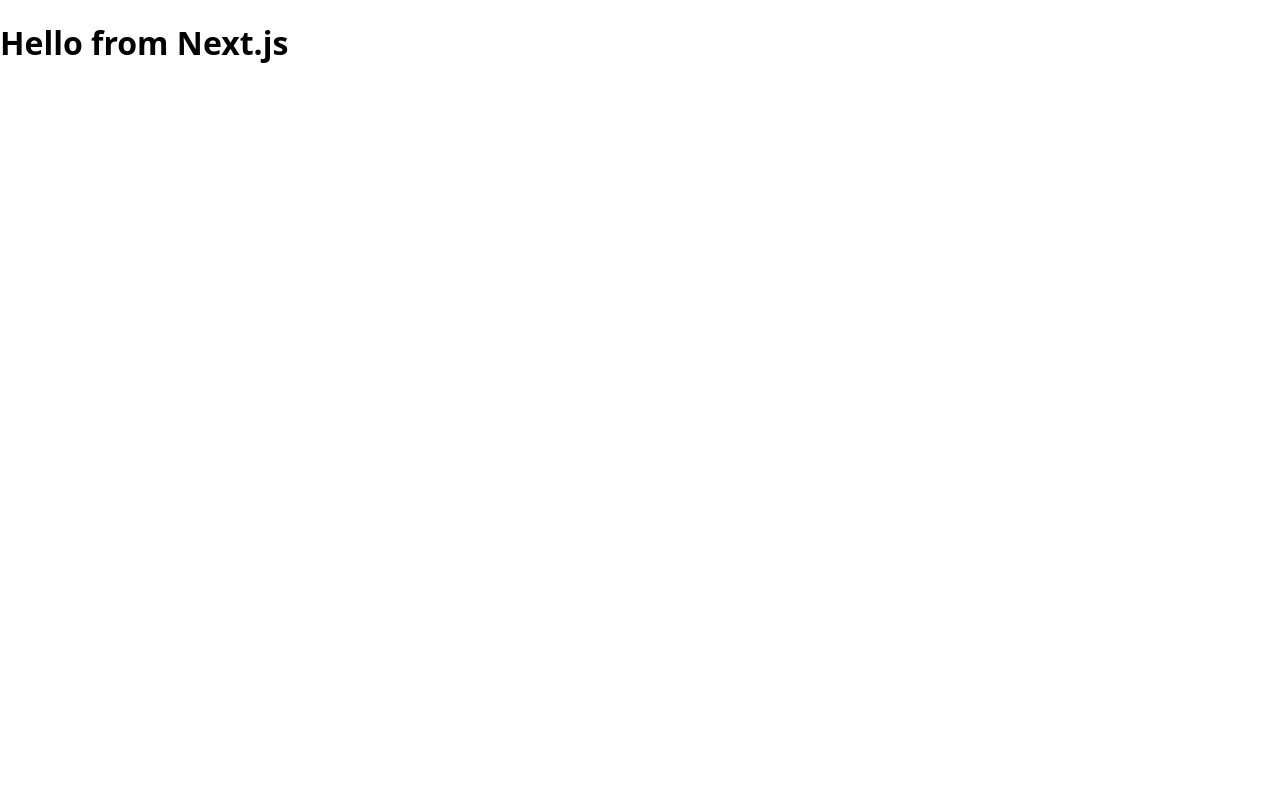
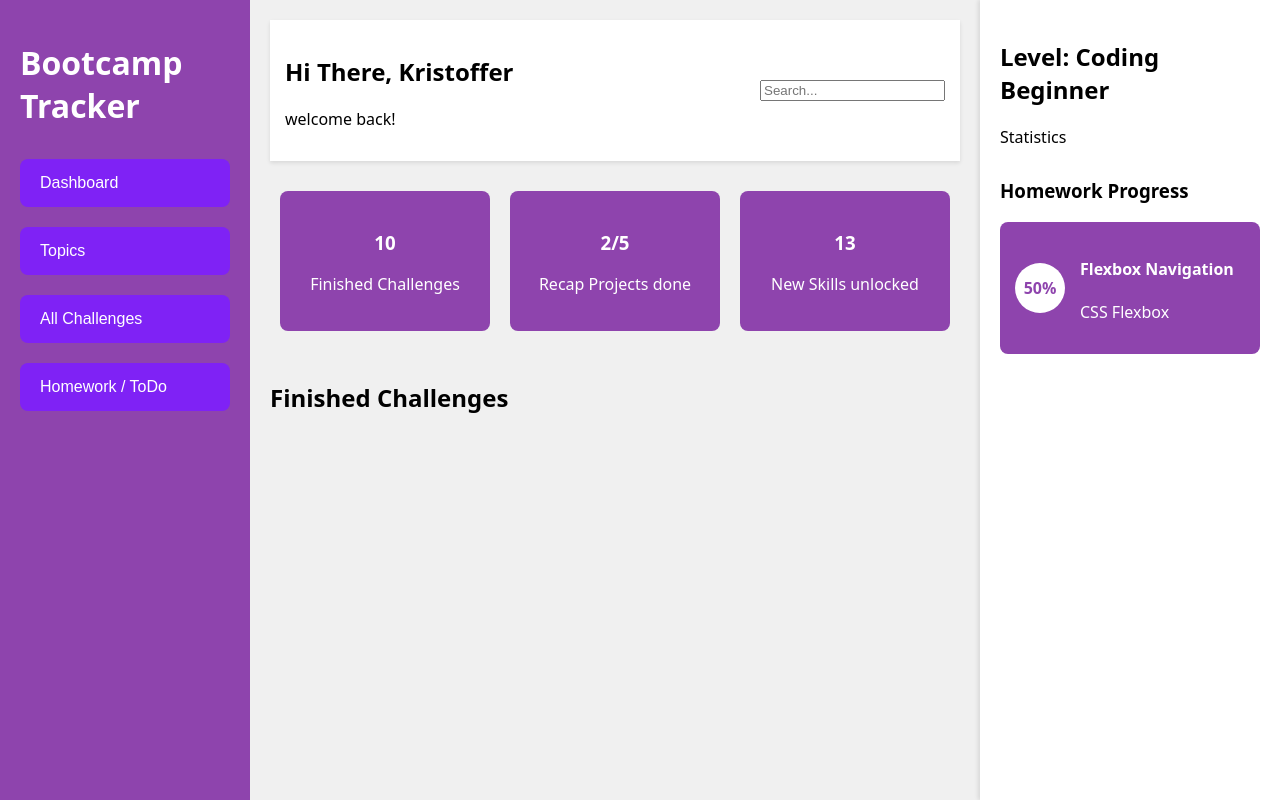
Before and after one commit to KristofferJans/Bootcamp_Progress_Tracker, a Next.js app: page / in a window 1280 px wide. Built offline with nearby package versions, Linux system fonts and the light colour scheme.

Commit message:
implemented UI draft

```diff
--- /dev/null
+++ b/components/StyledComponents.js
@@ -0,0 +1,104 @@
+// components/StyledComponents.js
+import styled from "styled-components";
+
+// Layout Container
+export const Container = styled.div`
+  display: flex;
+  height: 100vh;
+  width: 100vw;
+  background-color: #f0f0f0;
+`;
+
+// Sidebar Component
+export const Sidebar = styled.div`
+  width: 250px;
+  background-color: #8e44ad;
+  padding: 20px;
+  color: white;
+  display: flex;
+  flex-direction: column;
+`;
+
+// Navigation Buttons inside Sidebar
+export const NavButton = styled.button`
+  background-color: #7f22f5;
+  border: none;
+  color: white;
+  padding: 15px 20px;
+  margin: 10px 0;
+  cursor: pointer;
+  border-radius: 8px;
+  text-align: left;
+  font-size: 16px;
+
+  &:hover {
+    background-color: #692bc9;
+  }
+`;
+
+// Top Bar
+export const TopBar = styled.div`
+  width: 100%;
+  padding: 15px;
+  background-color: #ffffff;
+  display: flex;
+  justify-content: space-between;
+  align-items: center;
+  box-shadow: 0 2px 4px rgba(0, 0, 0, 0.1);
+`;
+
+// Main Content Area
+export const MainContent = styled.div`
+  flex: 1;
+  padding: 20px;
+`;
+
+// Card Component for Metrics and Progress
+export const Card = styled.div`
+  background-color: #8e44ad;
+  color: white;
+  padding: 20px;
+  margin: 10px;
+  border-radius: 8px;
+  text-align: center;
+  width: auto;
+  flex: 1;
+`;
+
+// Stats Sidebar
+export const StatsSidebar = styled.div`
+  width: 300px;
+  padding: 20px;
+  background-color: #ffffff;
+  box-shadow: -2px 0 4px rgba(0, 0, 0, 0.1);
+`;
+
+// Progress Section inside Stats Sidebar
+export const ProgressSection = styled.div`
+  margin-top: 30px;
+`;
+
+// Homework Progress Cards
+export const HomeworkCard = styled.div`
+  background-color: #8e44ad;
+  color: white;
+  padding: 15px;
+  margin: 10px 0;
+  border-radius: 8px;
+  display: flex;
+  align-items: center;
+`;
+
+// Circular Progress (example placeholder for circular progress bar)
+export const CircularProgress = styled.div`
+  width: 50px;
+  height: 50px;
+  background-color: #ffffff;
+  border-radius: 50%;
+  margin-right: 15px;
+  display: flex;
+  align-items: center;
+  justify-content: center;
+  color: #8e44ad;
+  font-weight: bold;
+`;
--- a/pages/index.js
+++ b/pages/index.js
@@ -1,7 +1,84 @@
-export default function HomePage() {
+// pages/index.js
+import React from "react";
+import {
+  Container,
+  Sidebar,
+  NavButton,
+  TopBar,
+  MainContent,
+  Card,
+  StatsSidebar,
+  ProgressSection,
+  HomeworkCard,
+  CircularProgress,
+} from "../components/StyledComponents";
+
+const Home = () => {
   return (
-    <div>
-      <h1>Hello from Next.js</h1>
-    </div>
+    <Container>
+      {/* Sidebar */}
+      <Sidebar>
+        <h1>Bootcamp Tracker</h1>
+        <NavButton>Dashboard</NavButton>
+        <NavButton>Topics</NavButton>
+        <NavButton>All Challenges</NavButton>
+        <NavButton>Homework / ToDo</NavButton>
+      </Sidebar>
+
+      {/* Main Content */}
+      <MainContent>
+        <TopBar>
+          <div>
+            <h2>Hi There, Kristoffer</h2>
+            <p>welcome back!</p>
+          </div>
+          <input type="text" placeholder="Search..." />
+        </TopBar>
+
+        <div
+          style={{
+            display: "flex",
+            justifyContent: "space-around",
+            marginTop: "20px",
+          }}
+        >
+          <Card>
+            <h3>10</h3>
+            <p>Finished Challenges</p>
+          </Card>
+          <Card>
+            <h3>2/5</h3>
+            <p>Recap Projects done</p>
+          </Card>
+          <Card>
+            <h3>13</h3>
+            <p>New Skills unlocked</p>
+          </Card>
+        </div>
+
+        <h2 style={{ marginTop: "40px" }}>Finished Challenges</h2>
+        {/* More content here */}
+      </MainContent>
+
+      {/* Stats Sidebar */}
+      <StatsSidebar>
+        <h2>Level: Coding Beginner</h2>
+        <p>Statistics</p>
+        {/* Insert circular progress and stats */}
+        <ProgressSection>
+          <h3>Homework Progress</h3>
+          <HomeworkCard>
+            <CircularProgress>50%</CircularProgress>
+            <div>
+              <h4>Flexbox Navigation</h4>
+              <p>CSS Flexbox</p>
+            </div>
+          </HomeworkCard>
+          {/* Repeat for more homework cards */}
+        </ProgressSection>
+      </StatsSidebar>
+    </Container>
   );
-}
+};
+
+export default Home;
```
Also changed, not shown: 1 other file (tests, documents, lock files or other folders).
